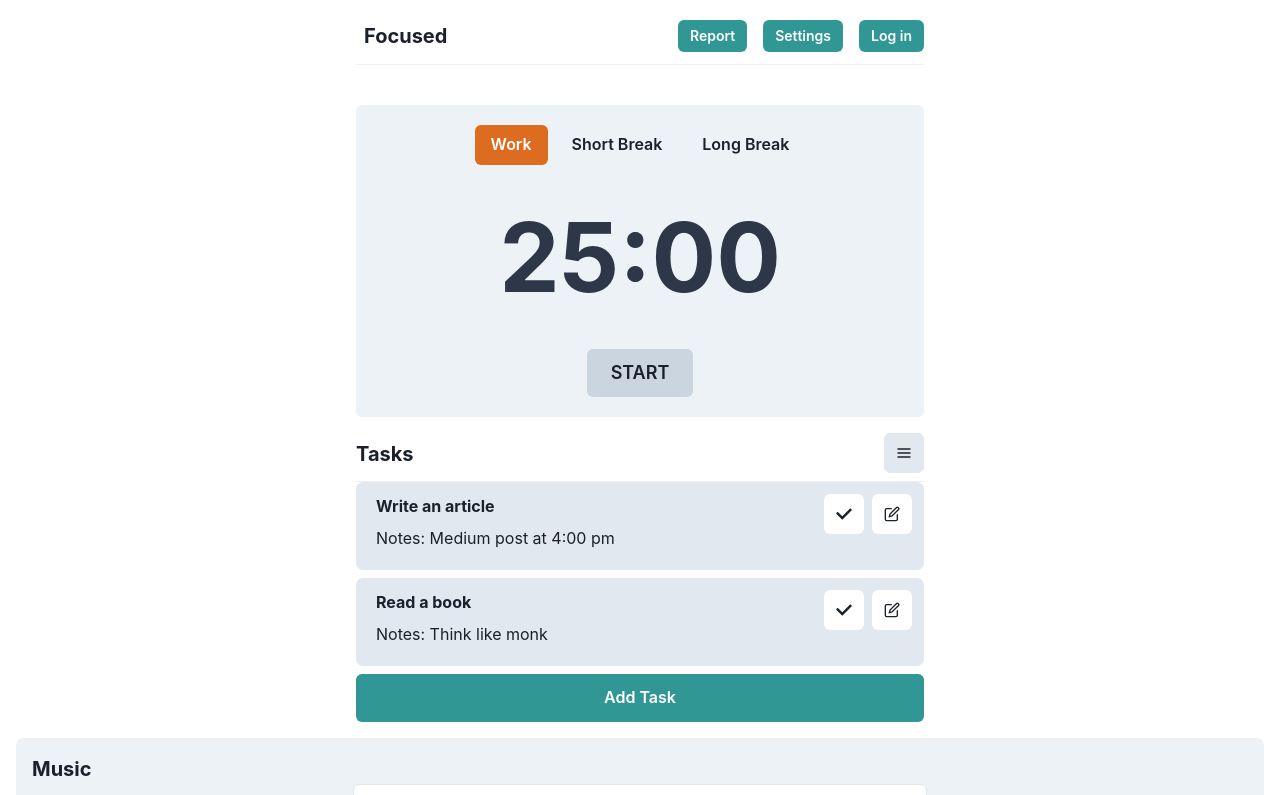
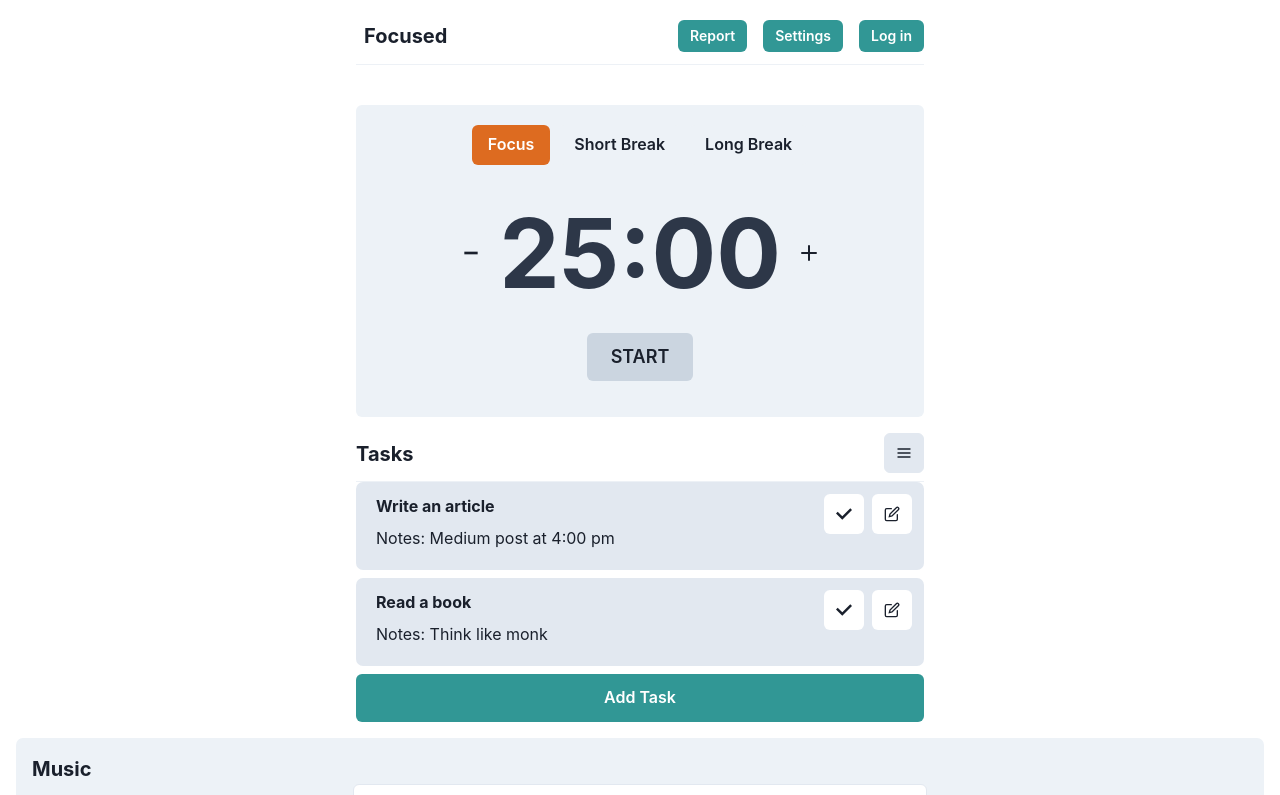
Before and after one commit to neutr0nian/focused, a React (Vite) app: page / in a window 1280 px wide. Shown: the top 795 px of the page. Built offline with nearby package versions, Linux system fonts and the light colour scheme.

Commit message:
added edit timer functionality

```diff
--- a/src/components/MusicCard.jsx
+++ b/src/components/MusicCard.jsx
@@ -23,75 +23,81 @@ import React, { useState } from "react";
 let tracks = [
   {
     id: 1,
-  name: 'rockstar (feat. 21 Savage)',
-  artist: 'Post Malone',
-  playtime: '04:39'
+    name: "rockstar (feat. 21 Savage)",
+    artist: "Post Malone",
+    playtime: "04:39",
   },
   {
     id: 2,
-  name: 'rang lageya ishq da',
-  artist: 'Mohit Chauhan',
-  playtime: '04:39'
-},{
+    name: "rang lageya ishq da",
+    artist: "Mohit Chauhan",
+    playtime: "04:39",
+  },
+  {
     id: 3,
-  name: 'rockstar (feat. 21 Savage)',
-  artist: 'Post Malone',
-  playtime: '04:39'
-},{
+    name: "rockstar (feat. 21 Savage)",
+    artist: "Post Malone",
+    playtime: "04:39",
+  },
+  {
     id: 4,
-  name: 'rockstar (feat. 21 Savage)',
-  artist: 'Post Malone',
-  playtime: '04:39'
-},{
+    name: "rockstar (feat. 21 Savage)",
+    artist: "Post Malone",
+    playtime: "04:39",
+  },
+  {
     id: 5,
-  name: 'rockstar (feat. 21 Savage)',
-  artist: 'Post Malone',
-  playtime: '04:39'
-},{
+    name: "rockstar (feat. 21 Savage)",
+    artist: "Post Malone",
+    playtime: "04:39",
+  },
+  {
     id: 6,
-  name: 'rockstar (feat. 21 Savage)',
-  artist: 'Post Malone',
-  playtime: '04:39'
-},{
+    name: "rockstar (feat. 21 Savage)",
+    artist: "Post Malone",
+    playtime: "04:39",
+  },
+  {
     id: 7,
-  name: 'rockstar (feat. 21 Savage)',
-  artist: 'Post Malone',
-  playtime: '04:39'
+    name: "rockstar (feat. 21 Savage)",
+    artist: "Post Malone",
+    playtime: "04:39",
   },
-]
-const MusicCard = ({playlistName}) => {
+];
+const MusicCard = ({ playlistName }) => {
   const [currentTrack, setCurrentTrack] = useState(tracks[0]);
 
   return (
     <Card>
       <CardBody>
-          <Heading size="md" color='gray.700'>{playlistName}</Heading>
+        <Heading size="md" color="gray.700">
+          {playlistName}
+        </Heading>
         <Stack mt="4" spacing="3">
-            <Stack height='300px' overflow='scroll'>
-
+          <Stack height="300px" overflowY="scroll">
             {tracks.map((track) => (
               <Box
-              bg={currentTrack.id === track.id ? 'gray.400' : 'gray.100'}
+                bg={currentTrack.id === track.id ? "gray.400" : "gray.100"}
                 borderRadius={6}
                 p={4}
-              cursor='pointer'
+                cursor="pointer"
                 key={track.id}
-              onClick={()=>setCurrentTrack(track)}
+                onClick={() => setCurrentTrack(track)}
               >
                 <Flex>
                   <Stack>
-                <Text as='b' fontSize='md'>{track.name}</Text>
-                <Text fontSize='md'>{track.artist}</Text>
+                    <Text as="b" fontSize="md">
+                      {track.name}
+                    </Text>
+                    <Text fontSize="md">{track.artist}</Text>
                   </Stack>
-                  <Spacer/>
-                  <Text alignSelf='end'>{track.playtime}</Text>
+                  <Spacer />
+                  <Text alignSelf="end">{track.playtime}</Text>
                 </Flex>
-
               </Box>
             ))}
-
           </Stack>
-            <Container minWidth="max-content" >
+          <Container minWidth="max-content">
             <Text color="blue.600" fontSize="lg" as="b" marginY={4}>
               {currentTrack.name}
             </Text>
--- a/src/components/Timer.jsx
+++ b/src/components/Timer.jsx
@@ -3,16 +3,23 @@ import {
   Button,
   ButtonGroup,
   Center,
+  Container,
   Flex,
+  HStack,
+  IconButton,
+  Spacer,
   Text,
+  Tooltip,
+  VStack,
 } from "@chakra-ui/react";
 import React, { useEffect, useRef, useState } from "react";
 import { dispSecondsAsMins } from "../utils/DisplayTime";
 import Tasks from "./Tasks";
+import { AddIcon, MinusIcon } from "@chakra-ui/icons";
 
 const Timer = () => {
   const [timer, setTimer] = useState(1500);
-  const [timerType, setTimerType] = useState('work');
+  const [timerType, setTimerType] = useState("work");
 
   const [start, setStart] = useState(false);
   const tick = useRef();
@@ -29,8 +36,8 @@ const Timer = () => {
     return () => clearInterval(tick.current);
   }, [start]);
 
-    const handleClick = (timerType) => {
-      setTimerType(timerType);
+  const handleClick = (timerType) => {
+    setTimerType(timerType);
     if (timerType == "short") {
       setTimer(300);
     } else if (timerType == "long") {
@@ -46,26 +53,49 @@ const Timer = () => {
         <Center>
           <Flex>
             <ButtonGroup>
-              <Button colorScheme={timerType === 'work' ? 'orange' : 'gray'} onClick={() => handleClick("work")}>
-                Work
+              <Button
+                colorScheme={timerType === "work" ? "orange" : "gray"}
+                onClick={() => handleClick("work")}
+              >
+                Focus
               </Button>
-              <Button colorScheme={timerType === 'short' ? 'orange' : 'gray'} onClick={() => handleClick("short")}>Short Break</Button>
-              <Button colorScheme={timerType === 'long' ? 'orange' : 'gray'} onClick={() => handleClick("long")}>Long Break</Button>
+              <Button
+                colorScheme={timerType === "short" ? "blue" : "gray"}
+                onClick={() => handleClick("short")}
+              >
+                Short Break
+              </Button>
+              <Button
+                colorScheme={timerType === "long" ? "green" : "gray"}
+                onClick={() => handleClick("long")}
+              >
+                Long Break
+              </Button>
             </ButtonGroup>
           </Flex>
         </Center>
-        <Box>
-          <Center mb={5} mt={5}>
+        <VStack marginY={4}>
+          <HStack alignItems="center">
+            <Tooltip hasArrow label="Reduce time">
+              <IconButton
+                icon={<MinusIcon />}
+                onClick={() => setTimer(timer - 60)}
+              />
+            </Tooltip>
             <Text fontSize="8xl" as="b" color="gray.700">
               {dispSecondsAsMins(timer)}
             </Text>
-          </Center>
-          <Center>
-            <Button size="lg" bg="gray.300" onClick={()=>setStart(!start)}>
-              { start ? 'STOP' : 'START'}
-            </Button>
-          </Center>
-        </Box>
+            <Tooltip hasArrow label="Add time">
+              <IconButton
+                icon={<AddIcon />}
+                onClick={() => setTimer(timer + 60)}
+              />
+            </Tooltip>
+          </HStack>
+          <Button size="lg" bg="gray.300" onClick={() => setStart(!start)}>
+            {start ? "STOP" : "START"}
+          </Button>
+        </VStack>
       </Box>
       <Tasks />
     </>
```
Also changed, not shown: src/components/Music.jsx (+43 -28 lines), 1 other file (tests, documents, lock files or other folders). Lines whose indentation alone changed are shown as unchanged.
